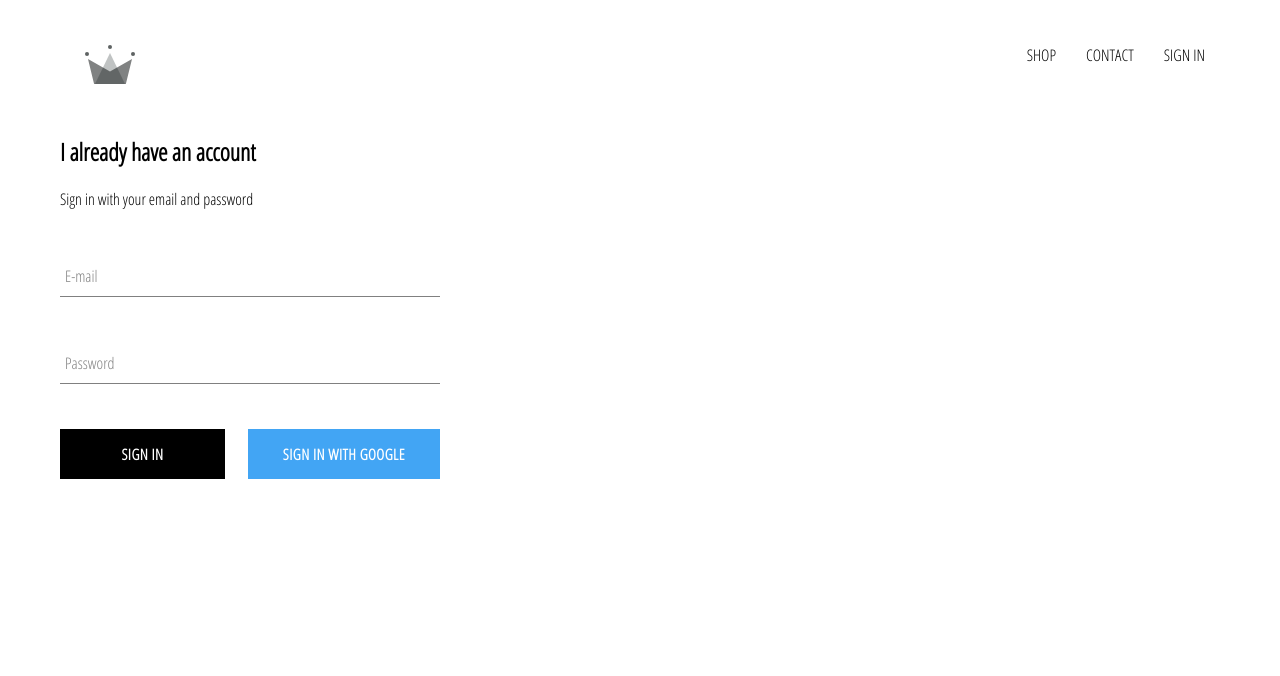
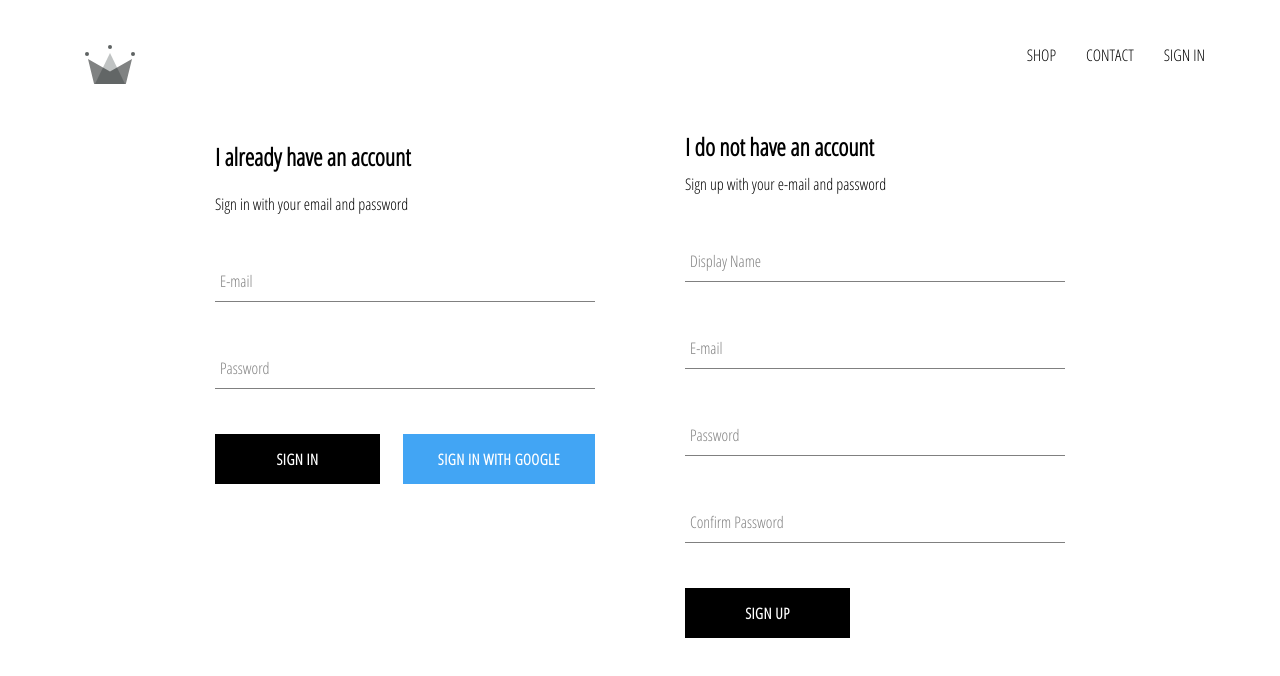
Before and after one commit to BrunnoM7/react-ecommerce-project, a React (Create React App) app: page /signin in a window 1280 px wide. Shown: the top 676 px of the page. Built offline with nearby package versions, Linux system fonts and the light colour scheme; no server answers.

Commit message:
implemented firebase utils and users storage

```diff
--- a/src/App.js
+++ b/src/App.js
@@ -7,7 +7,7 @@ import Header from './components/header/header.component';
 import HomePage from './pages/homepage/homepage.component';
 import ShopPage from './pages/shop/shop.component';
 import SignInAndSignUpPage from './pages/sign-in-and-sign-up/sign-in-and-sign-up.component';
-import { auth } from './firebase/firebase.utils';
+import { auth, createUserProfileDocument } from './firebase/firebase.utils';
 
 class App extends React.Component {
 
@@ -15,18 +15,32 @@ class App extends React.Component {
     super();
 
     this.state = {
-      currentuser: null
+      currentUser: null
     }
   }
 
   unsubscribeFromAuth = null;
 
   componentDidMount() {
-    this.unsubscribeFromAuth = auth.onAuthStateChanged(user => {
-      this.setState({ currentuser: user });
+    this.unsubscribeFromAuth = auth.onAuthStateChanged(async userAuth => {
+      if(userAuth) {
+        const userRef = await createUserProfileDocument(userAuth);
 
-      console.log(user);
+        userRef.onSnapshot(snapshot => {
+          this.setState({
+            currentUser: snapshot.id,
+            ...snapshot.data()
+          });
+        });
+
+      }
+
+      console.log(this.state);
+
+      this.setState({ currentuser: userAuth })
     })
+
+
   }
 
   render() {
--- /dev/null
+++ b/src/components/sign-up/sign-up.component.jsx
@@ -0,0 +1,103 @@
+import React from 'react';
+
+import FormInput from '../form-input/form-input.component';
+import CustomButton from '../custom-button/custom-button.component';
+
+import { auth, createUserProfileDocument } from '../../firebase/firebase.utils';
+
+import './sign-up.styles.scss';
+
+class SignUp extends React.Component {
+  constructor() {
+    super();
+
+    this.state = {
+      displayName: '',
+      email: '',
+      password: '',
+      confirmPassword: ''
+    }
+  }
+
+  handleSubmit = async event => {
+    event.preventDefault();
+
+    const { displayName, email, password, confirmPassword } = this.state;
+
+    if (password !== confirmPassword) {
+      alert("Passwords don't match!");
+      return ;
+    }
+
+    try {
+      const { user } = await auth.createUserWithEmailAndPassword(email, password);
+
+      await createUserProfileDocument(user, { displayName });
+
+      this.setState({
+        displayName: '',
+        email: '',
+        password: '',
+        confirmPassword: ''
+      })
+    } catch (error) {
+      console.error(error);
+
+    }
+
+  }
+
+  handleChange = event => {
+    const { name, value } = event.target;
+
+    this.setState({ [name]: value });
+  }
+
+  render() {
+    const { displayName, email, password, confirmPassword } = this.state;
+    return (
+      <div className="sign-up">
+        <h2 className="title">I do not have an account</h2>
+        <span>Sign up with your e-mail and password</span>
+
+        <form className="sign-up-form" onSubmit={this.handleSubmit}>
+          <FormInput
+            type='text'
+            name='displayName'
+            value={displayName}
+            onChange={this.handleChange}
+            label='Display Name'
+            required
+          />
+          <FormInput
+            type='email'
+            name='email'
+            value={email}
+            onChange={this.handleChange}
+            label='E-mail'
+            required
+          />
+          <FormInput
+            type='password'
+            name='password'
+            value={password}
+            onChange={this.handleChange}
+            label='Password'
+            required
+          />
+          <FormInput
+            type='password'
+            name='confirmPassword'
+            value={confirmPassword}
+            onChange={this.handleChange}
+            label='Confirm Password'
+            required
+          />
+          <CustomButton type='submit'>Sign Up</CustomButton>
+        </form>
+      </div>
+    )
+  }
+}
+
+export default SignUp;
--- /dev/null
+++ b/src/components/sign-up/sign-up.styles.scss
@@ -0,0 +1,10 @@
+.sign-up {
+  display: flex;
+  flex-direction: column;
+
+  width: 380px;
+
+  .title {
+    margin: 10px 0;
+  }
+}
--- a/src/firebase/firebase.utils.js
+++ b/src/firebase/firebase.utils.js
@@ -12,6 +12,32 @@ const config = {
   measurementId: "G-TR6Q16YDEH"
 };
 
+export const createUserProfileDocument = async (userAuth, additionalData) => {
+  if(!userAuth) return;
+
+  const userRef = firestore.doc(`users/${userAuth.uid}`);
+
+  const snapShot = await userRef.get()
+
+  if(!snapShot.exists) {
+    const { displayName, email } = userAuth;
+    const createdAt = new Date();
+
+    try {
+      await userRef.set({
+        displayName,
+        email,
+        createdAt,
+        ...additionalData
+      });
+    } catch(error) {
+      console.log('error creating the user: ', error.message)
+    }
+  }
+
+  return userRef;
+}
+
 firebase.initializeApp(config);
 
 export const auth = firebase.auth();
--- a/src/pages/sign-in-and-sign-up/sign-in-and-sign-up.component.jsx
+++ b/src/pages/sign-in-and-sign-up/sign-in-and-sign-up.component.jsx
@@ -1,12 +1,14 @@
 import React from 'react';
 
 import SignIn from '../../components/sign-in/sign-in.component';
+import SignUp from '../../components/sign-up/sign-up.component';
 
 import './sign-in-and-sign-up.styles.scss';
 
 const SignInAndSignUpPage = () => (
   <div className='sign-in-and-sign-up'>
     <SignIn />
+    <SignUp />
   </div>
 )
 
--- a/src/pages/sign-in-and-sign-up/sign-in-and-sign-up.styles.scss
+++ b/src/pages/sign-in-and-sign-up/sign-in-and-sign-up.styles.scss
@@ -0,0 +1,8 @@
+.sign-in-and-sign-up {
+  width: 850px;
+  display: flex;
+  justify-content: space-between;
+  margin: 30px auto;
+
+
+}
```
Also changed, not shown: 1 other file (tests, documents, lock files or other folders).
